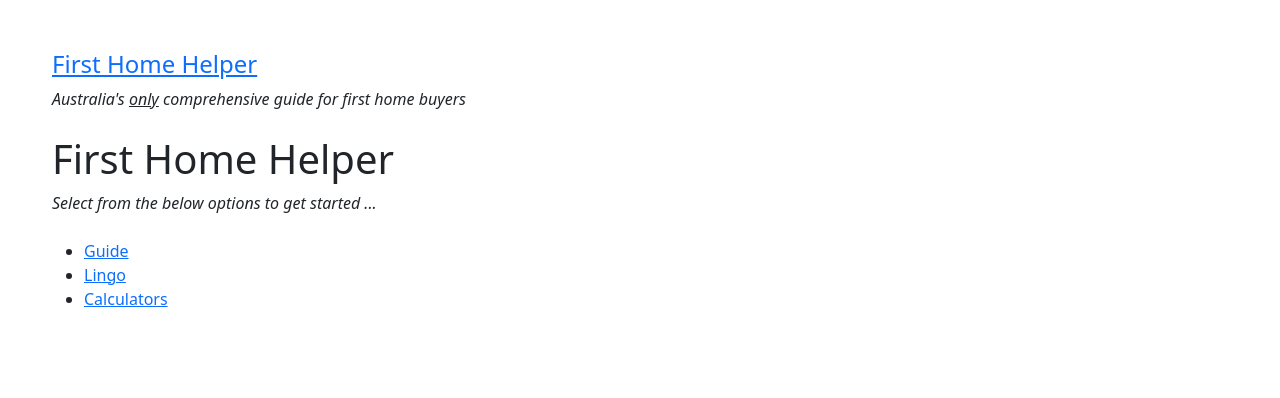
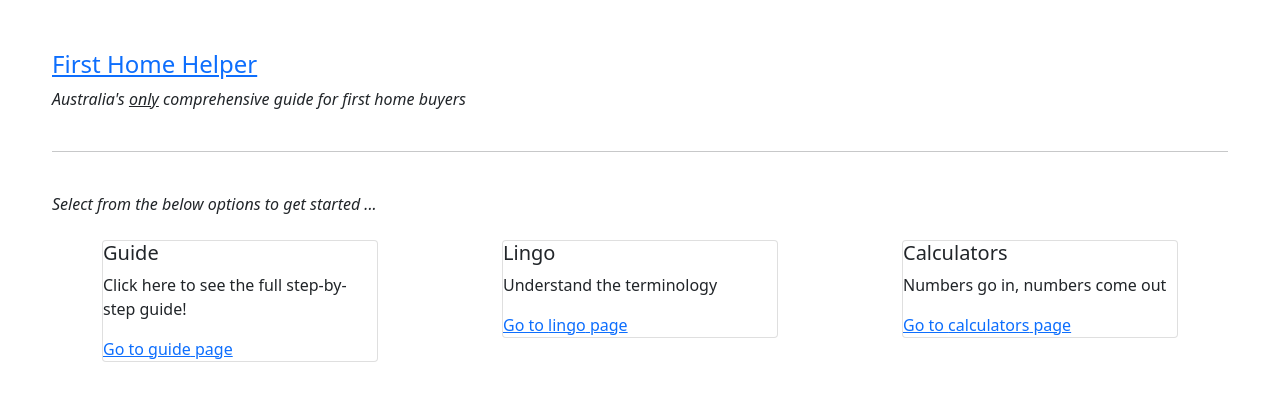
Before and after one commit to patrickmck/first-home-helper, a React (Create React App) app: page / in a window 1280 px wide. Shown: the top 398 px of the page. Built offline with nearby package versions, Linux system fonts and the light colour scheme.

Commit message:
fleshed out home page slightly

```diff
--- a/src/App.js
+++ b/src/App.js
@@ -1,7 +1,7 @@
 // import logo from './logo.svg';
 import './App.css';
 import Container from 'react-bootstrap/Container';
-import Calculator from './components/Calculator';
+// import Calculator from './components/Calculator';
 import Routes from './components/navigation/Routes'
 
 
--- a/src/components/navigation/GuideRoutes.jsx
+++ b/src/components/navigation/GuideRoutes.jsx
@@ -1,5 +1,5 @@
 import React from "react";
-import {Route, Switch, useRouteMatch, useParams} from "react-router-dom";
+import {Route, Switch, useRouteMatch} from "react-router-dom";
 import NotFound from "../pages/NotFoundPage";
 import GuideSidebarItems from "./GuideSidebarItems";
 import GuideRoutesContent from "./GuideRoutesContent";
--- a/src/components/navigation/GuideSidebarItems.jsx
+++ b/src/components/navigation/GuideSidebarItems.jsx
@@ -1,5 +1,3 @@
-import GuideRoutesContent from "./GuideRoutesContent";
-import { withRouter } from 'react-router-dom';
 
 const GuideSidebarItems = [
     {
--- /dev/null
+++ b/src/components/navigation/Lingo.jsx
@@ -0,0 +1,12 @@
+import React from 'react';
+import { Row } from 'react-bootstrap';
+
+function Lingo(props) {
+    return (
+        <Row>
+            <div>placeholder for lingo page ...</div>
+        </Row>
+    );
+}
+
+export default Lingo;
--- a/src/components/navigation/Routes.js
+++ b/src/components/navigation/Routes.js
@@ -1,12 +1,10 @@
 import React from "react";
 import {BrowserRouter, Route, Switch} from "react-router-dom";
-import Page1 from "../pages/Page-1";
-import Page2 from "../pages/Page-2";
-import Page3 from "../pages/Page-3";
 import HomePage from "../pages/HomePage";
 import NotFound from "../pages/NotFoundPage";
 import Guide from "./Guide.jsx";
-import { Row, Col } from "react-bootstrap";
+import Lingo from "./Lingo.jsx";
+import { Row } from "react-bootstrap";
 
 function Routes() {
     return (
@@ -15,13 +13,13 @@ function Routes() {
                 <h4><a href='/'>First Home Helper</a></h4>
                 <i>Australia's <u>only</u> comprehensive guide for first home buyers</i>
             </Row>
-            <br/>
+            <br/><hr/>
             <Row>
             <Switch>
                 <Route path="/" exact component={HomePage}/>
                 <Route path="/guide" component={Guide}/>
-                <Route path="/lingo" component={Page2}/>
-                <Route path="/calculator" component={Page3}/>
+                <Route path="/lingo" component={Lingo}/>
+                <Route path="/calculator" component={null}/>
                 <Route component={NotFound}/>
             </Switch>
             </Row>
--- a/src/components/pages/HomePage.js
+++ b/src/components/pages/HomePage.js
@@ -1,16 +1,46 @@
-import { Link } from 'react-router-dom'
+import { Link } from 'react-router-dom';
+import { Row, Col, Card } from 'react-bootstrap';
+
+const home_nav_items = [
+    {
+        "name": 'Guide',
+        "href": 'guide',
+        "body": 'Click here to see the full step-by-step guide!'
+    },
+    {
+        "name": 'Lingo',
+        "href": 'lingo',
+        "body": 'Understand the terminology'
+    },
+    {
+        "name": 'Calculators',
+        "href": 'calculators',
+        "body": 'Numbers go in, numbers come out'
+    },
+]
 
 function HomePage() {
     return(
         <div>
-            <h1>First Home Helper</h1>
+            <br/>
             <i>Select from the below options to get started ...</i>
             <br/><br/>
-            <ul>
-                <li><Link to='guide'>Guide</Link></li>
-                <li><Link to='lingo'>Lingo</Link></li>
-                <li><Link to='calculators'>Calculators</Link></li>
-            </ul>
+            {/*
+                Search bar goes here, e.g. https://react-autosuggest.js.org/
+            */}
+            <Row className="d-flex justify-content-around">
+                {
+                    home_nav_items.map((item, index) => {
+                        return(
+                            <Col xs={3} key={index}><Card>
+                                <Card.Title>{item.name}</Card.Title>
+                                <Card.Text>{item.body}</Card.Text>
+                                <Link to={item.href}>Go to {item.href} page</Link>
+                            </Card></Col>
+                        )
+                    })
+                }
+            </Row>
         </div>
     )
 }
```
